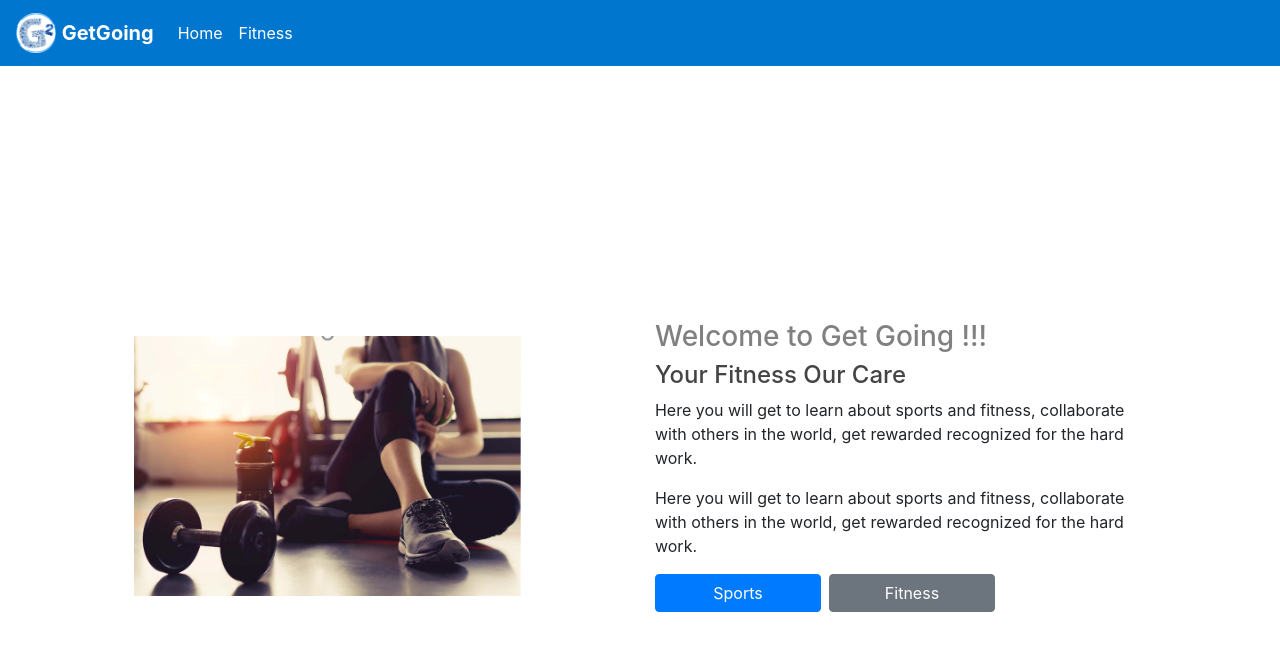
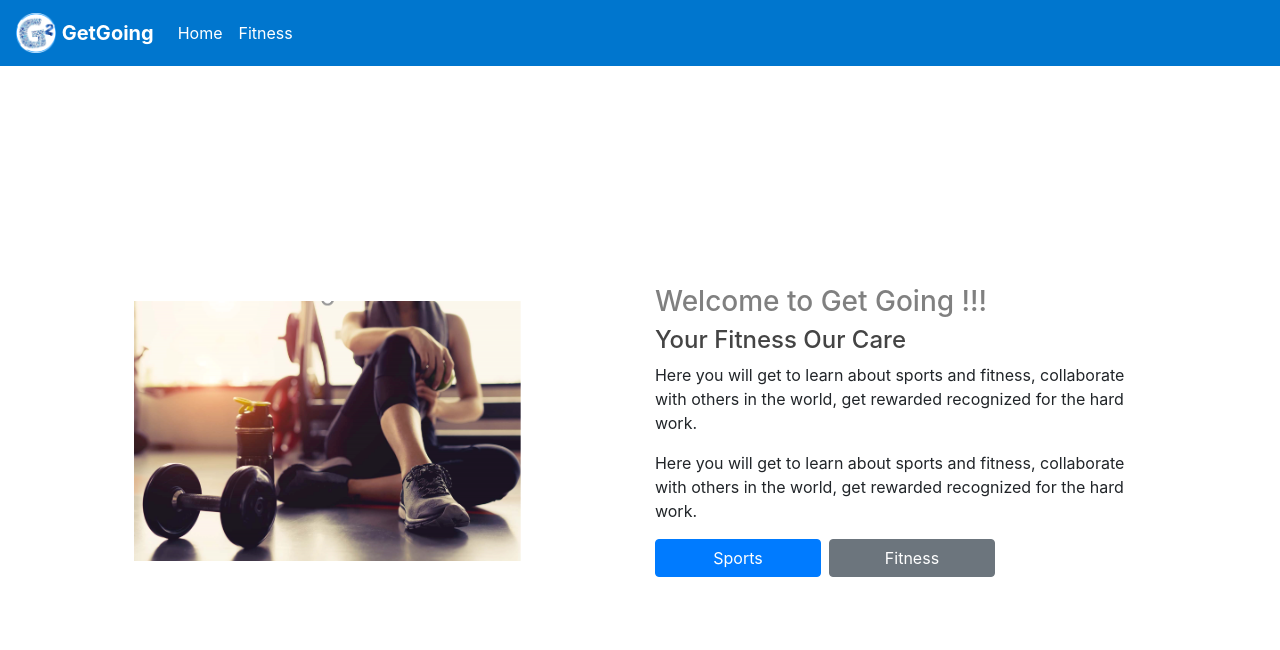
Before and after one commit to 07tiru07/GetGoing, a React (Create React App) app in the folder app/frontend/webapp/: page / in a window 1280 px wide. Shown: the top 650 px of the page. Built offline with nearby package versions, Linux system fonts and the light colour scheme.

Commit message:
trying few changes fr style

```diff
--- a/app/frontend/webapp/src/App.css
+++ b/app/frontend/webapp/src/App.css
@@ -7,7 +7,8 @@
   pointer-events: none;
 }
 main {
-  height: calc(100% - 56px);
+  top: 70px;
+  height: calc(100% - 70px);
 }
 
 html{
@@ -15,7 +16,7 @@ html{
 }
 
 body{
-  height: 100%;
+  height: calc(100% - 70px);
 }
 
 header {
```
